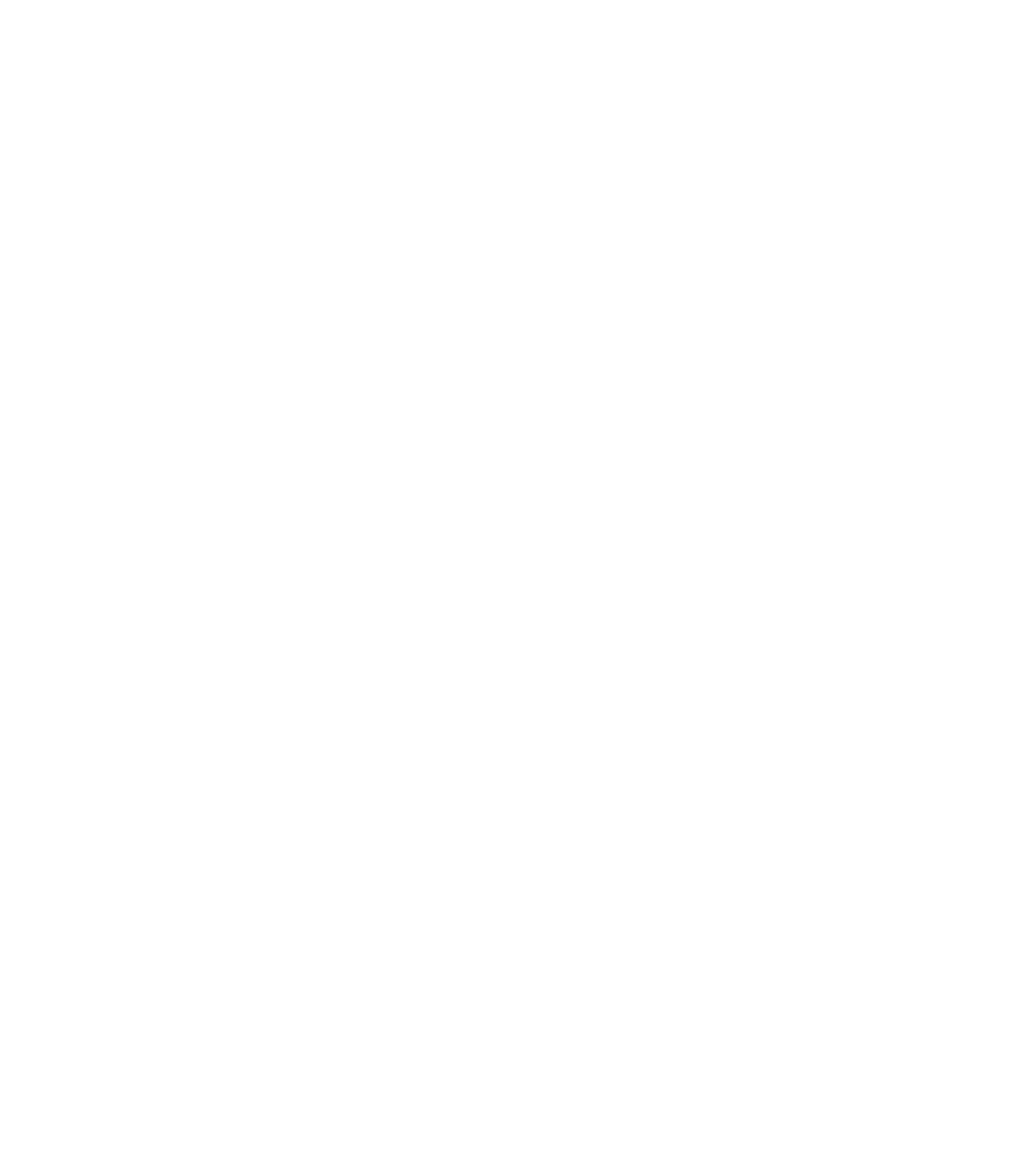
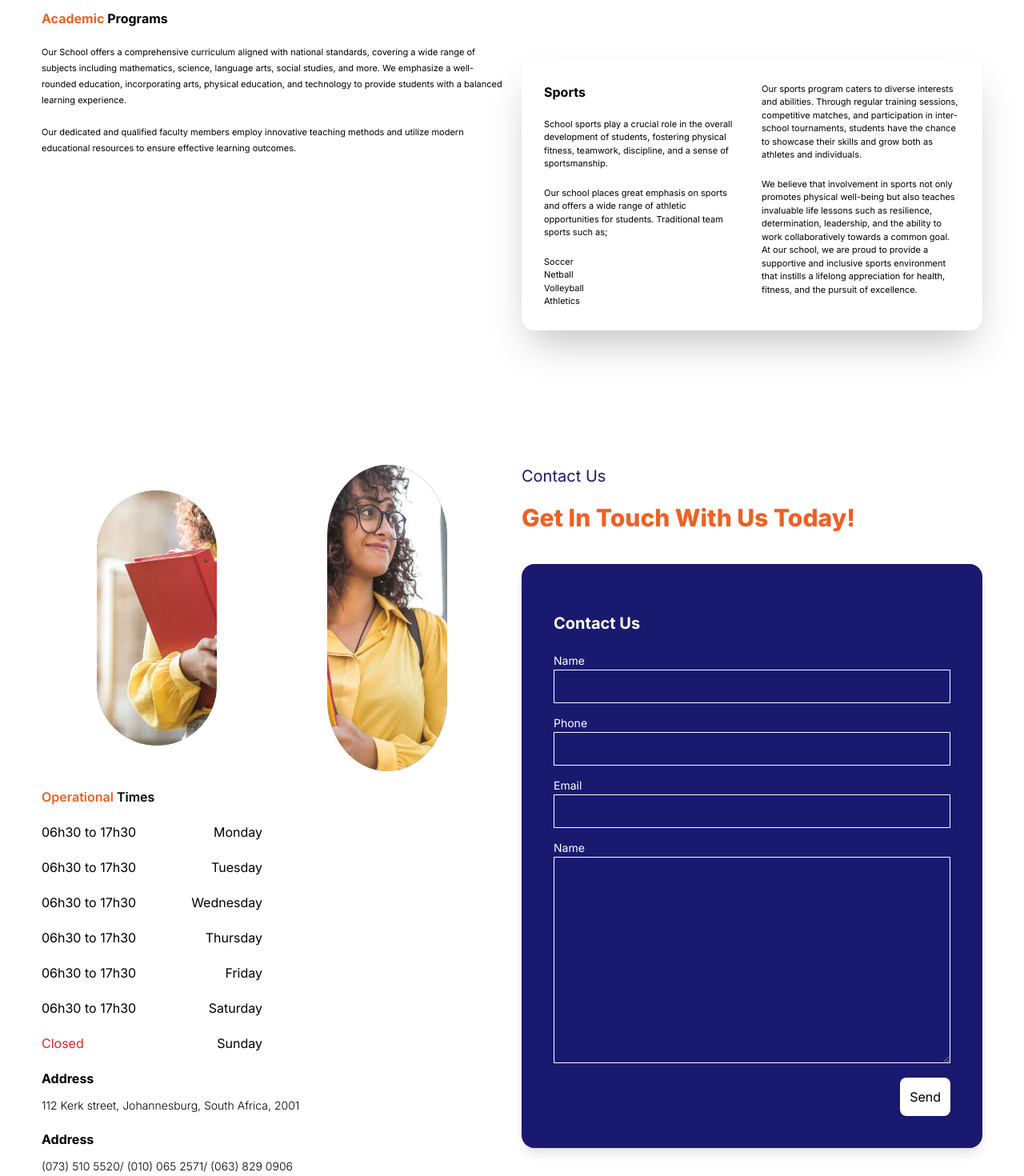
Before and after one commit to Techtechn/hybrid-schools, a Next.js app: page /Home in a window 1280 px wide. Shown: the part 10530-12000 px from the top of the page at 80% size. Before the commit the page ends 10448 px from the top, so only its background shows below. Built offline with nearby package versions, Linux system fonts and the light colour scheme.

Commit message:
Contact Section Compeleted

```diff
--- a/app/Home/page.jsx
+++ b/app/Home/page.jsx
@@ -8,6 +8,8 @@ import Administration from "../Sections/Administration/Administration";
 import Pricing from "../Sections/Pricing/Pricing";
 import Institution from "../Sections/Institution/Institution";
 import News from "../Sections/News/News";
+import Academic from "../Sections/Academic/Academic";
+import Contact from "../Sections/Contact/Contact";
 
 const Home = () => {
   return (
@@ -21,6 +23,8 @@ const Home = () => {
       <Pricing />
       <Institution />
       <News />
+      <Academic />
+      <Contact />
     </div>
   );
 };
--- /dev/null
+++ b/app/Sections/Academic/Academic.jsx
@@ -0,0 +1,76 @@
+import React from "react";
+
+const Academic = () => {
+  return (
+    <div className="Academic bg-white text-white">
+      <div className="p-10 mt-10 ">
+        <div className="p-3 space-y-2 lg:grid lg:grid-cols-2 lg:gap-x-6 lg:space-y-0">
+          <div className="">
+            <h4 className="text-black font-bold">
+              <span className="text-[#F06021]">Academic</span> Programs
+            </h4>
+            <p className="mt-5 text-sm text-black" style={{ fontSize: "11px" }}>
+              Our School offers a comprehensive curriculum aligned with national
+              standards, covering a wide range of subjects including
+              mathematics, science, language arts, social studies, and more. We
+              emphasize a well-rounded education, incorporating arts, physical
+              education, and technology to provide students with a balanced
+              learning experience.
+            </p>
+            <p className="mt-5 text-sm text-black" style={{ fontSize: "11px" }}>
+              Our dedicated and qualified faculty members employ innovative
+              teaching methods and utilize modern educational resources to
+              ensure effective learning outcomes.
+            </p>
+          </div>
+          <div className="py-16">
+            <div className="bg-white shadow-2xl p-4 rounded-2xl">
+              <div className="p-3 space-y-2 lg:grid lg:grid-cols-2 lg:gap-x-6 lg:space-y-0">
+                <div className="">
+                  <h6 className="font-bold text-black">Sports</h6>
+                  <p className="text-black mt-5" style={{ fontSize: "11px" }}>
+                    School sports play a crucial role in the overall development
+                    of students, fostering physical fitness, teamwork,
+                    discipline, and a sense of sportsmanship.
+                  </p>
+                  <p className="text-black mt-5" style={{ fontSize: "11px" }}>
+                    Our school places great emphasis on sports and offers a wide
+                    range of athletic opportunities for students. Traditional
+                    team sports such as;
+                  </p>
+                  <ul className="mt-5 text-black" style={{ fontSize: "11px" }}>
+                    <li>Soccer</li>
+                    <li>Netball </li>
+                    <li>Volleyball</li>
+                    <li>Athletics </li>
+                  </ul>
+                </div>
+                <div className="">
+                  <p className="text-black" style={{ fontSize: "11px" }}>
+                    Our sports program caters to diverse interests and
+                    abilities. Through regular training sessions, competitive
+                    matches, and participation in inter-school tournaments,
+                    students have the chance to showcase their skills and grow
+                    both as athletes and individuals.
+                  </p>
+                  <p className="text-black mt-5" style={{ fontSize: "11px" }}>
+                    We believe that involvement in sports not only promotes
+                    physical well-being but also teaches invaluable life lessons
+                    such as resilience, determination, leadership, and the
+                    ability to work collaboratively towards a common goal. At
+                    our school, we are proud to provide a supportive and
+                    inclusive sports environment that instills a lifelong
+                    appreciation for health, fitness, and the pursuit of
+                    excellence.
+                  </p>
+                </div>
+              </div>
+            </div>
+          </div>
+        </div>
+      </div>
+    </div>
+  );
+};
+
+export default Academic;
--- /dev/null
+++ b/app/Sections/Contact/Contact.jsx
@@ -0,0 +1,146 @@
+import React from "react";
+import Image from "next/image";
+import PillOne from "../../assets/contact-pill-1.jpg";
+import PillTwo from "../../assets/contact-pill-2.jpg";
+import { ImQuotesLeft } from "react-icons/im";
+
+const Contact = () => {
+  return (
+    <div className="Contact">
+      <div className="p-10">
+        <div className="p-3 space-y-2 lg:grid lg:grid-cols-2 lg:gap-x-6 lg:space-y-0">
+          {/* Image */}
+          <div className="">
+            <div className="flex justify-around" style={{ gap: "-5px" }}>
+              <Image
+                className="py-8"
+                src={PillOne}
+                alt="Pill Image"
+                style={{ width: "150px" }}
+              />
+              <Image
+                src={PillTwo}
+                alt="Pill Image"
+                style={{ width: "150px" }}
+              />
+            </div>
+
+            <div className="mt-5">
+              <div className="space-y-2 lg:grid lg:grid-cols-2 lg:gap-x-6 lg:space-y-0">
+                <div className="">
+                  <h6 className="text-black font-semibold">
+                    <span className="text-[#F06021]">Operational</span> Times
+                  </h6>
+                  <p className="mt-5 flex justify-between">
+                    <span>06h30 to 17h30</span> <span>Monday</span>
+                  </p>
+                  <p className="mt-5 flex justify-between">
+                    <span>06h30 to 17h30</span> <span>Tuesday</span>
+                  </p>
+                  <p className="mt-5 flex justify-between">
+                    <span>06h30 to 17h30</span> <span>Wednesday</span>
+                  </p>
+                  <p className="mt-5 flex justify-between">
+                    <span>06h30 to 17h30</span> <span>Thursday</span>
+                  </p>
+                  <p className="mt-5 flex justify-between">
+                    <span>06h30 to 17h30</span> <span>Friday</span>
+                  </p>
+                  <p className="mt-5 flex justify-between">
+                    <span>06h30 to 17h30</span> <span>Saturday</span>
+                  </p>
+                  <p className="mt-5 flex justify-between">
+                    <span className="text-red-600">Closed</span>{" "}
+                    <span>Sunday</span>
+                  </p>
+                </div>
+                <div className=""></div>
+              </div>
+              <div className="mt-5">
+                <h6 className="font-bold text-black text-md">Address</h6>
+                <p className="mt-3 text-black font-light text-sm">
+                  112 Kerk street, Johannesburg, South Africa, 2001
+                </p>
+                <h6 className="font-bold text-black text-md mt-5">Address</h6>
+                <p className="mt-3 text-black font-light text-sm">
+                  (073) 510 5520/ (010) 065 2571/ (063) 829 0906
+                </p>
+                <h6 className="font-bold text-black text-md mt-5">Address</h6>
+                <p className="mt-3 text-black font-light text-sm">
+                  hybridshools@hotmail.com/ info@hybridschools.co.za
+                </p>
+              </div>
+            </div>
+          </div>
+          {/* Test */}
+          <div className="">
+            <h4 className="text-[#191970] text-xl">Contact Us</h4>
+            <h1 className="mt-5 text-[#F06021] text-3xl font-extrabold">
+              Get In Touch With Us Today!
+            </h1>
+            <div className="mt-10 bg-[#191970] text-white rounded-2xl shadow-lg">
+              <div className="p-10">
+                <div className="mt-5">
+                  <h2 className="text-xl font-bold text-white">Contact Us</h2>
+                </div>
+                <div className="mt-5">
+                  <div className="mt-3">
+                    <label className="w-full text-sm mb-2">Name</label>
+                    <input
+                      className="p-2 w-full border bg-transparent border-white"
+                      type="text"
+                      name=""
+                    />
+                  </div>
+                  <div className="mt-3">
+                    <label className="w-full text-sm mb-2">Phone</label>
+                    <input
+                      className="p-2 w-full border bg-transparent border-white"
+                      type="text"
+                      name=""
+                    />
+                  </div>
+                  <div className="mt-3">
+                    <label className="w-full text-sm mb-2">Email</label>
+                    <input
+                      className="p-2 w-full border bg-transparent border-white"
+                      type="text"
+                      name=""
+                    />
+                  </div>
+                  <div className="mt-3">
+                    <label className="w-full text-sm mb-2">Name</label>
+                    <textarea
+                      id=""
+                      className="p-2 w-full border bg-transparent border-white"
+                      cols="20"
+                      rows="10"
+                    ></textarea>
+                  </div>
+                  <div className="mt-3 flex justify-end">
+                    <button className="bg-white text-black p-3 rounded-lg">
+                      Send
+                    </button>
+                  </div>
+                </div>
+              </div>
+            </div>
+          </div>
+        </div>
+        <div className="mt-5 flex justify-center text-center">
+          <div className="">
+            <h1 className="text-3xl">
+              <ImQuotesLeft />
+            </h1>
+            <h6 className="mt-3">
+              The most important day of a <br /> person`s education is the first
+              day <br /> of school, not Graduation Day.
+            </h6>
+          </div>
+        </div>
+      </div>
+    </div>
+  );
+};
+
+export default Contact;
--- a/app/Sections/News/News.jsx
+++ b/app/Sections/News/News.jsx
@@ -41,7 +41,7 @@ const News = () => {
                   now open at our esteemed institution!{" "}
                 </p>
               </div>
-              <hr className="mt-5 mb-5 bg-black" />
+              <hr className="mt-5 mb-5 bg-black" style={{ height: "2px" }} />
               <div className="mt-5">
                 <p className="text-right text-sm text-black">July 18 2023</p>
               </div>
@@ -61,7 +61,7 @@ const News = () => {
                   now open at our esteemed institution!{" "}
                 </p>
               </div>
-              <hr className="mt-5 mb-5 bg-black" />
+              <hr className="mt-5 mb-5 bg-black" style={{ height: "2px" }} />
               <div className="mt-5">
                 <p className="text-right text-sm text-black">July 18 2023</p>
               </div>
@@ -81,7 +81,7 @@ const News = () => {
                   now open at our esteemed institution!{" "}
                 </p>
               </div>
-              <hr className="mt-5 mb-5 bg-black" />
+              <hr className="mt-5 mb-5  bg-black" style={{ height: "2px" }} />
               <div className="mt-5">
                 <p className="text-right text-sm text-black">July 18 2023</p>
               </div>
```
Also changed, not shown: app/Sections/Academic/Academic.scss (added), app/Sections/Contact/Contact.scss (added), app/assets/contact-pill-1.jpg (added), app/assets/contact-pill-2.jpg (added).
